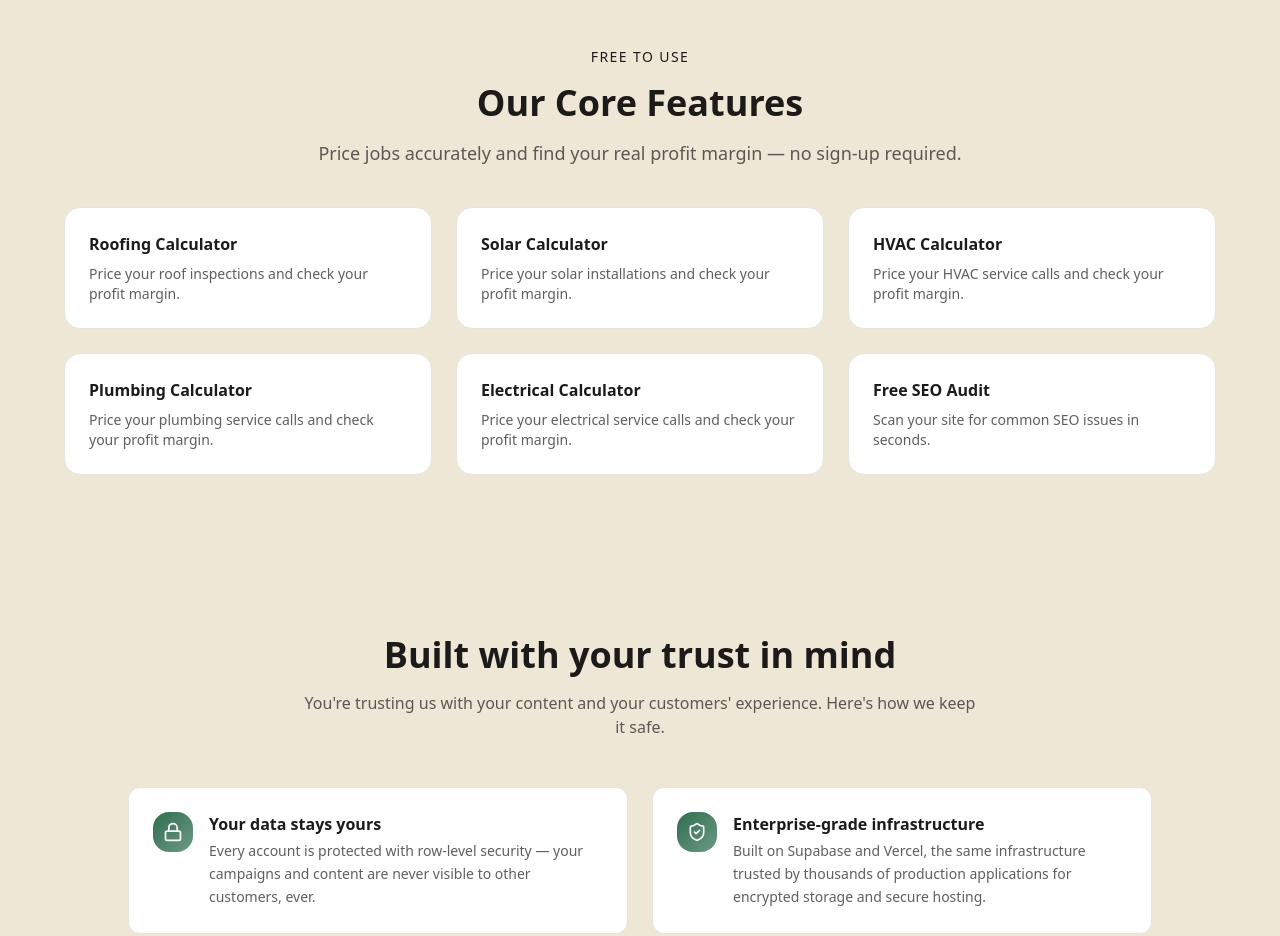
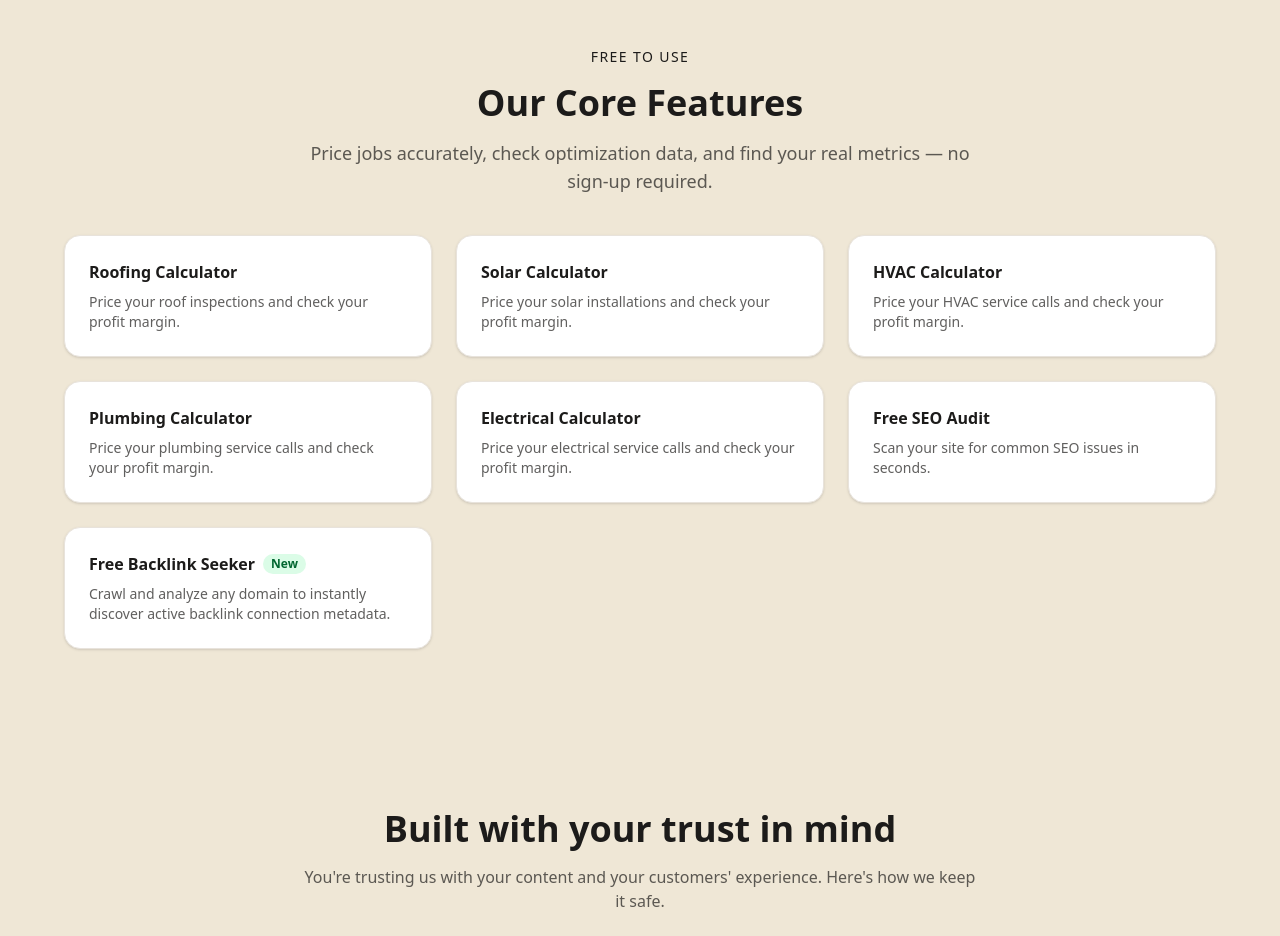
Before and after one commit to asgharshakir94-jpg/-my-seo-app, a Next.js app: page / in a window 1280 px wide. Shown: the part 3400-4336 px from the top of the page. Built offline with nearby package versions, Linux system fonts and the light colour scheme; no server answers.

Commit message:
feat: add backlink seeker object entry to homepage core tools section grid array

```diff
--- a/components/CoreToolsSection.tsx
+++ b/components/CoreToolsSection.tsx
@@ -31,6 +31,11 @@ const tools = [
     desc: "Scan your site for common SEO issues in seconds.",
     href: "/audit",
   },
+  {
+    title: "Free Backlink Seeker",
+    desc: "Crawl and analyze any domain to instantly discover active backlink connection metadata.",
+    href: "/tools/backlink-seeker",
+  },
 ];
 
 export function CoreToolsSection() {
@@ -44,7 +49,7 @@ export function CoreToolsSection() {
           Our Core Features
         </h2>
         <p className="mt-4 max-w-2xl mx-auto text-lg text-ink/70">
-          Price jobs accurately and find your real profit margin — no sign-up required.
+          Price jobs accurately, check optimization data, and find your real metrics — no sign-up required.
         </p>
       </div>
 
@@ -53,9 +58,11 @@ export function CoreToolsSection() {
           <Link
             key={tool.href}
             href={tool.href}
-            className="block bg-white rounded-2xl p-6 border border-line hover:border-accent transition-colors"
+            className="block bg-white rounded-2xl p-6 border border-line hover:border-accent transition-colors shadow-sm hover:shadow-md"
           >
-            <h3 className="font-semibold text-ink">{tool.title}</h3>
+            <h3 className="font-semibold text-ink flex items-center gap-2">
+              {tool.title} {tool.title === "Free Backlink Seeker" && <span className="text-xs bg-green-100 text-green-800 font-bold px-2 py-0.5 rounded-full">New</span>}
+            </h3>
             <p className="mt-2 text-sm text-ink/70">{tool.desc}</p>
           </Link>
         ))}
```
